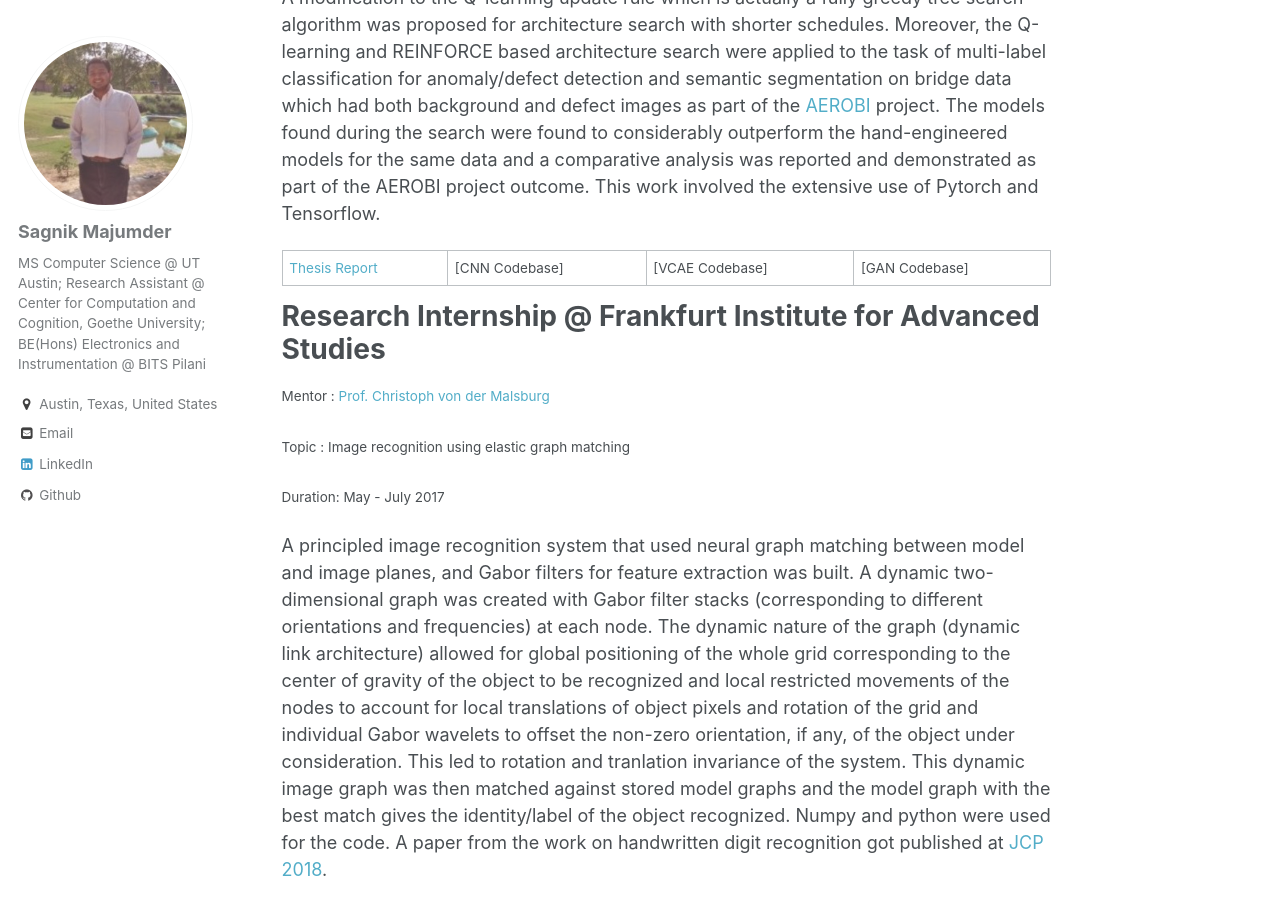
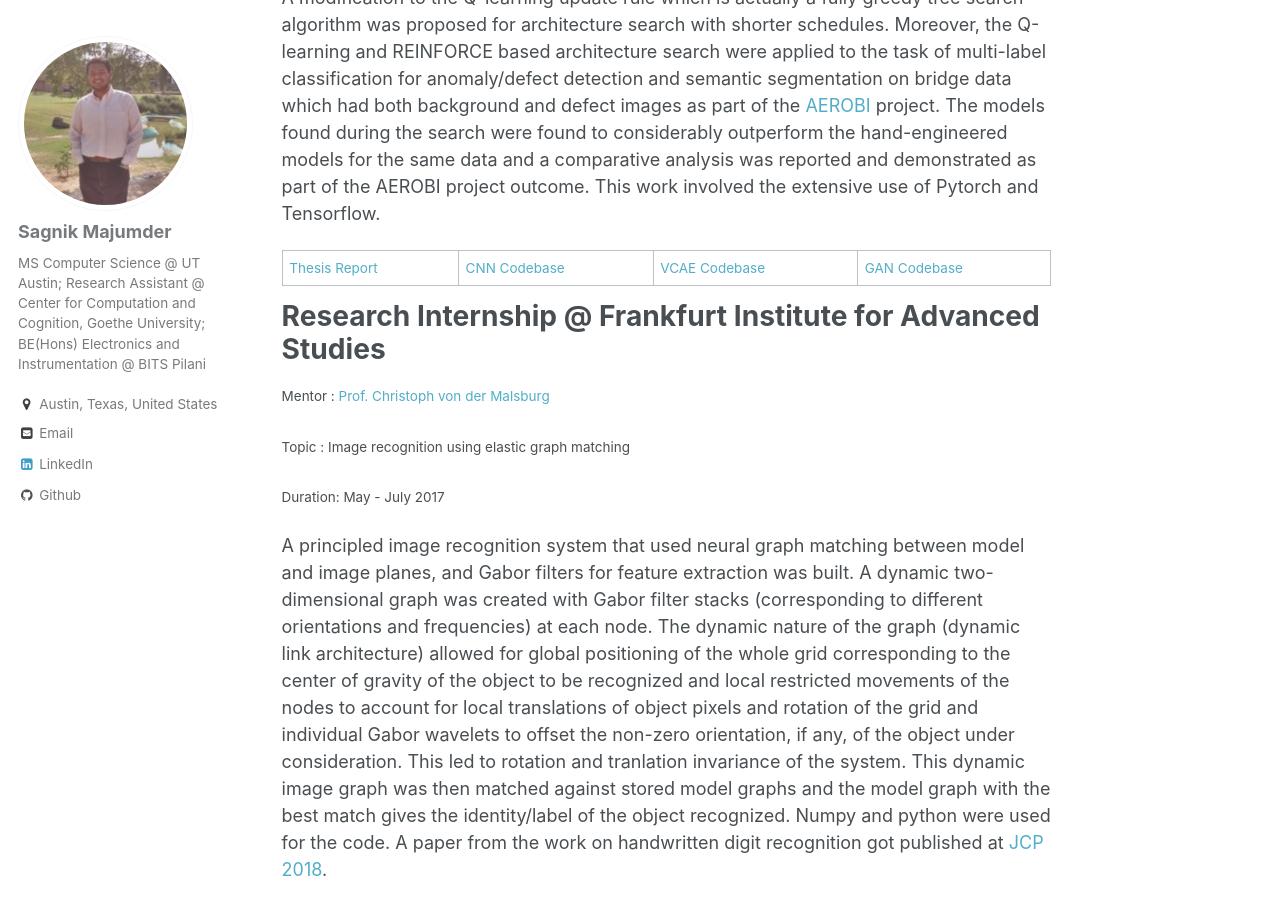
Before and after one commit to SAGNIKMJR/sagnikmjr.github.io, a Jekyll site: the page built from _pages/research.md, in a window 1280 px wide and 900 px high, scrolled down 2850 px. Built offline with Jekyll 4.4.1, drawn with Linux system fonts in a browser that asks for light colours; part of the change alters nothing that is shown.

```diff
--- a/_pages/research.md
+++ b/_pages/research.md
@@ -82,9 +82,9 @@ In a mobile mapping system, a global positioning system (GPS) measures time and
 [AEROBI]:<http://www.aerobi.eu/>
 [WACV 2019]:<http://wacv19.wacv.net/>
 [Thesis Report]:<https://sagnikmjr.github.io/files/Bachelor_Thesis_Report.pdf>
-[Codebase - Architecture Search - Image Classification]:<https://github.com/SAGNIKMJR/MetaQNN_ImageClassification_PyTorch>
-[Codebase - Architecture Search - Image Generation - VCAE]:<https://github.com/SAGNIKMJR/MetaQNN_ImageGenerationVCAE_PyTorch>
-[Codebase - Architecture Search - Image Generation - GAN]:<https://github.com/SAGNIKMJR/MetaQNN_ImageGenerationGAN_DiscriminatorFixed_PyTorch>
+[CNN Codebase]:<https://github.com/SAGNIKMJR/MetaQNN_ImageClassification_PyTorch>
+[VCAE Codebase]:<https://github.com/SAGNIKMJR/MetaQNN_ImageGenerationVCAE_PyTorch>
+[GAN Codebase]:<https://github.com/SAGNIKMJR/MetaQNN_ImageGenerationGAN_DiscriminatorFixed_PyTorch>
 [Prof. Christoph von der Malsburg]:<https://en.wikipedia.org/wiki/Christoph_von_der_Malsburg>
 [JCP 2018]:<http://www.jcomputers.us/>
 [Publication]:<http://www.jcomputers.us/index.php?m=content&c=index&a=show&catid=201&id=2862>
```
